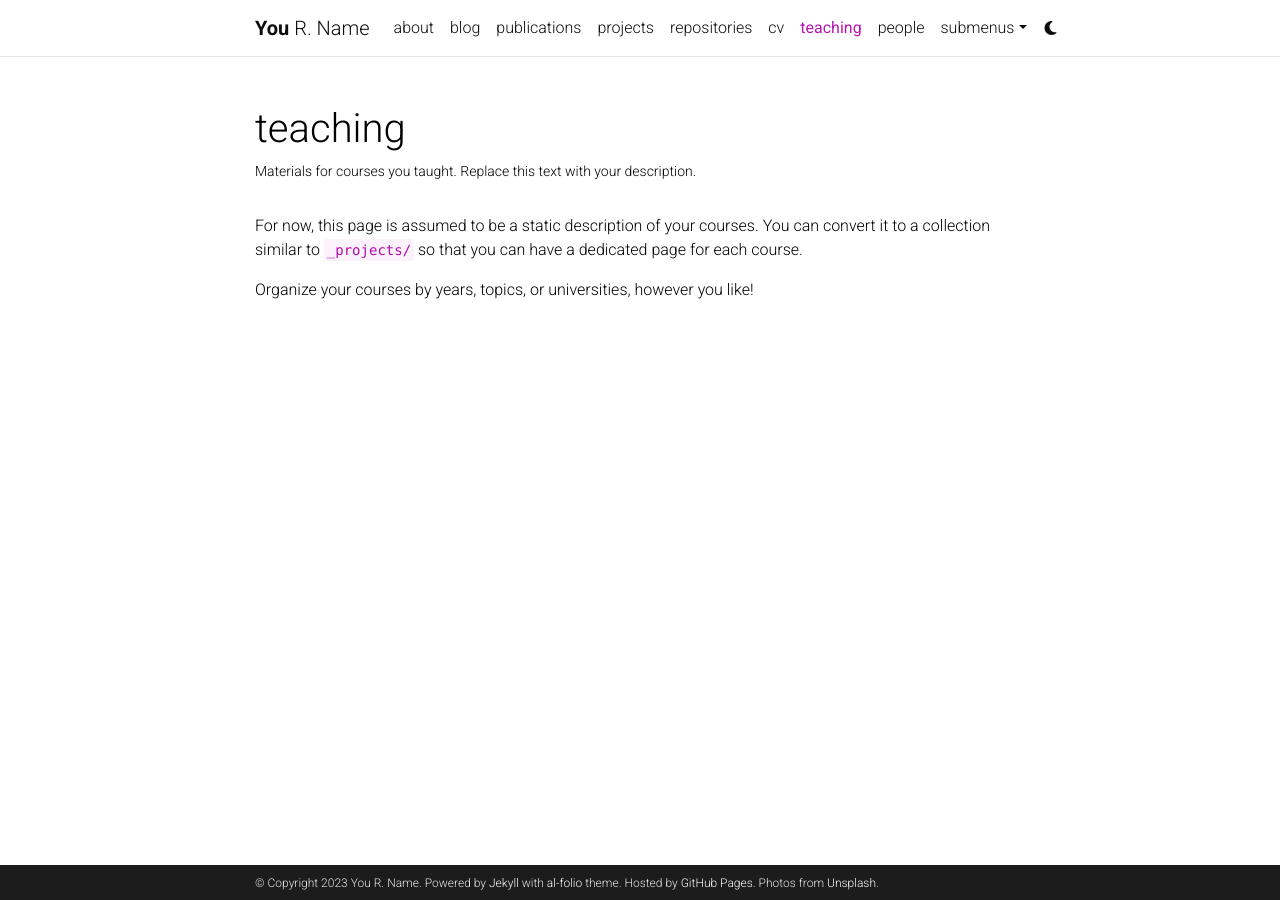
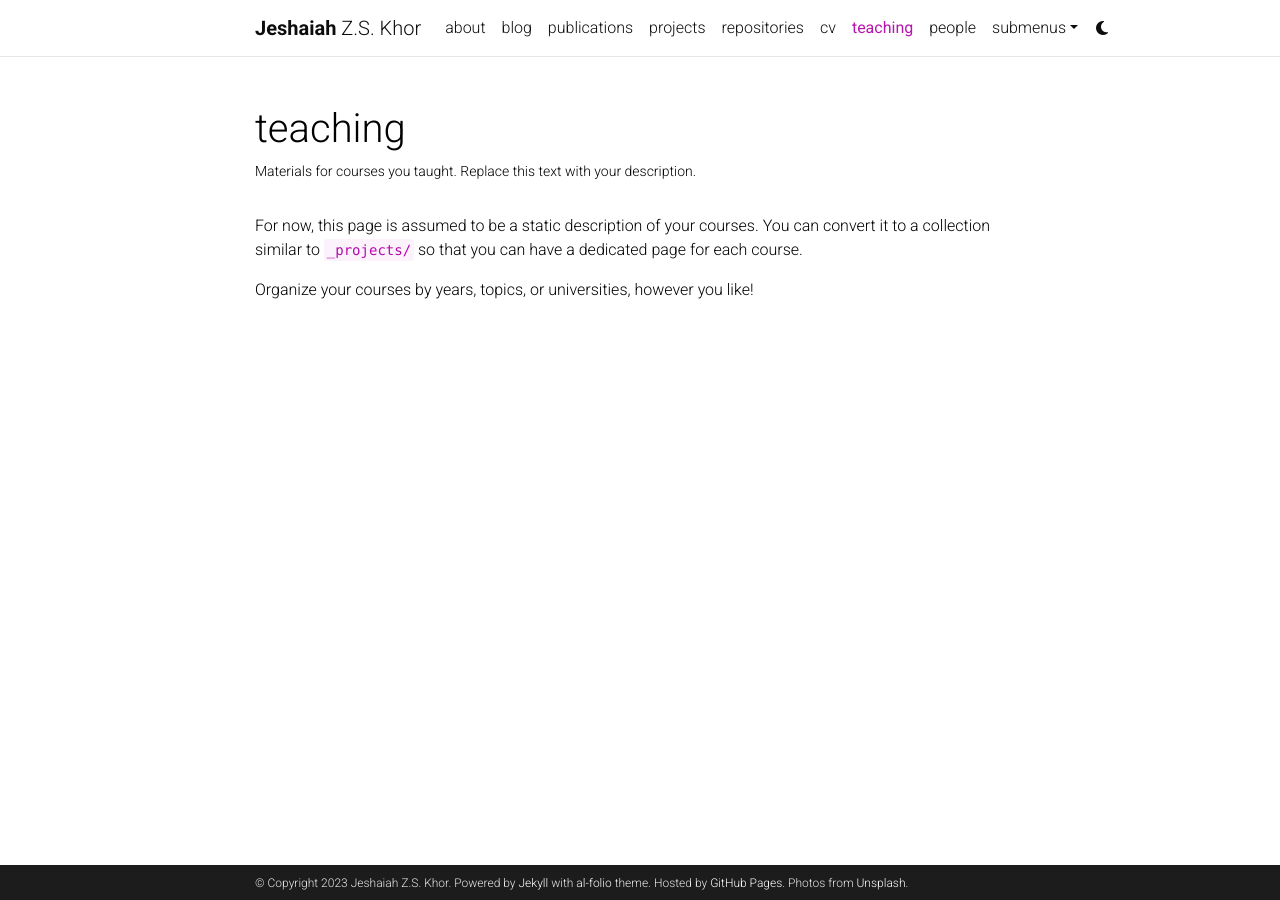
Before and after one commit to jeshaiahkhor/jeshaiahkhor.github.io, a Jekyll site: the page built from _pages/teaching.md, in a window 1280 px wide. Built offline with Jekyll 4.4.1, drawn with Linux system fonts in a browser that asks for light colours; comment, search, counter and statistics services are not loaded; a style sheet for code colours, icons or effects is not loaded.

Commit message:
updated base config info

```diff
--- a/_config.yml
+++ b/_config.yml
@@ -3,10 +3,10 @@
 # -----------------------------------------------------------------------------
 
 title: blank # the website title (if blank, full name will be used instead)
-first_name: You
-middle_name: R.
-last_name: Name
-email: you@example.com
+first_name: Jeshaiah
+middle_name: Z.S.
+last_name: Khor
+email: jeshaiahkhor@gmail.com
 description: > # the ">" symbol means to ignore newlines until "footer_text:"
   A simple, whitespace theme for academics. Based on [*folio](https://github.com/bogoli/-folio) design.
 footer_text: >
@@ -67,7 +67,7 @@
 # Social integration
 # -----------------------------------------------------------------------------
 
-github_username: # your GitHub user name
+github_username: jeshaiahkhor# your GitHub user name
 gitlab_username: # your GitLab user name
 x_username: # your X handle
 mastodon_username: # your mastodon instance+username in the format instance.tld/@username
```
Also changed, not shown: _pages/about.md (+3 -1 lines).
